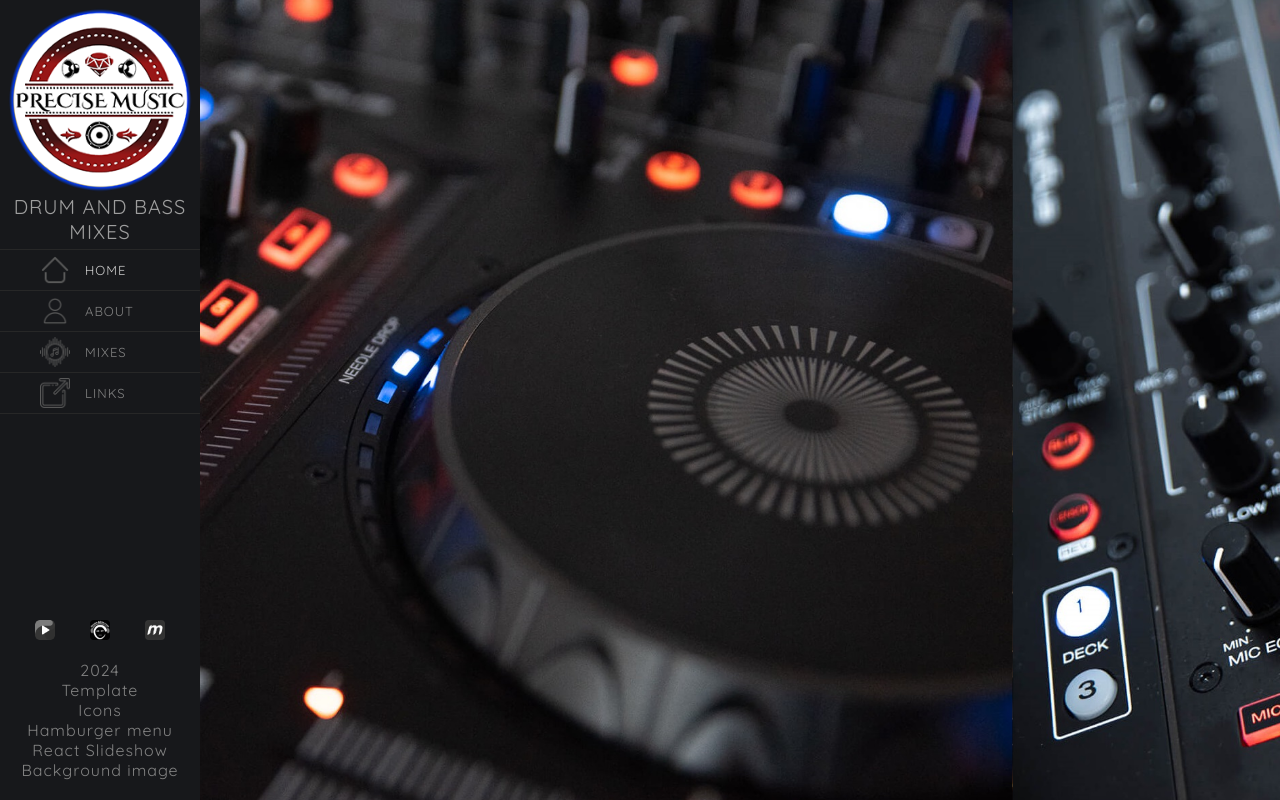
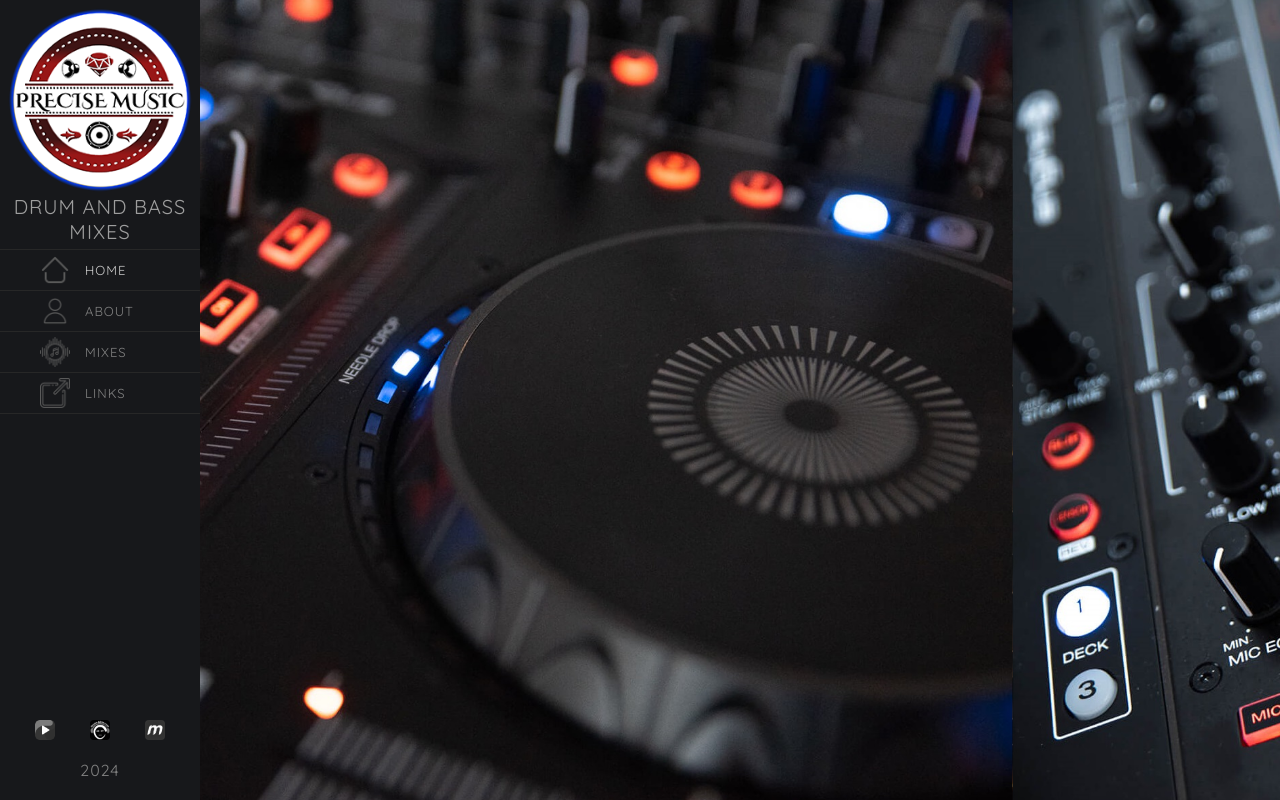
Before and after one commit to matejvalocky/precise-music-react, a React (Create React App) app: page /links in a window 1280 px wide. Shown: the top 800 px of the page. Built offline with nearby package versions, Linux system fonts and the light colour scheme.

Commit message:
pridanie not hover efektu v SideNav komponente v odkazoch na ine linky, zakomentovanie zdrojov stránky

```diff
--- a/src/components/SideNav.css
+++ b/src/components/SideNav.css
@@ -154,18 +154,24 @@ nav ul li .icon :not(:hover){
 }
 
 .linksIcon{
+    cursor: pointer;
     width: 20px;
     height: 20px;
     background-repeat: no-repeat;
     background-size: cover;
     border-radius: 20%;
     filter: grayscale(1.50);
-    cursor: pointer;
 }
 
 .linksIcon:hover{
     filter: grayscale(0.00);
     transform: scale(1.5);
+    transition: .5s ease all;
+}
+
+.linksIcon:not(:hover){
+    filter: grayscale(1.50);
+    transform: scale(1.0);
     transition: .5s ease all;
 }
 
--- a/src/components/SideNav.js
+++ b/src/components/SideNav.js
@@ -44,11 +44,11 @@ const SideNav = () => {
         </div>
         <div className="year">
           <p>2024</p>
-          <a href="https://preview.themeforest.net/item/watson-vcard-resume-cv-portfolio-template/full_screen_preview/22526409" target="_blank" rel="noreferrer">Template</a> <br />
+         {/*  <a href="https://preview.themeforest.net/item/watson-vcard-resume-cv-portfolio-template/full_screen_preview/22526409" target="_blank" rel="noreferrer">Template</a> <br />
           <a href="https://www.flaticon.com/" target="_blank"  rel="noreferrer">Icons</a> <br />
           <a href="https://codepen.io/alvarotrigo/pen/wvrzPWL" target="_blank"  rel="noreferrer">Hamburger menu</a> <br />
           <a href="https://react-slideshow-image.netlify.app/?path=/story/introduction--page" target="_blank"  rel="noreferrer">React Slideshow</a> <br />
-          <a href="https://www.freepik.com/free-ai-image/black-orange-background-with-wavy-pattern_42539426.htm#fromView=search&page=1&position=25&uuid=29cc97e2-4d83-4557-83f6-a4448bdd01d5" target="_blank"  rel="noreferrer">Background image</a>
+          <a href="https://www.freepik.com/free-ai-image/black-orange-background-with-wavy-pattern_42539426.htm#fromView=search&page=1&position=25&uuid=29cc97e2-4d83-4557-83f6-a4448bdd01d5" target="_blank"  rel="noreferrer">Background image</a> */}
         </div>
       </div>
     </aside>
```
